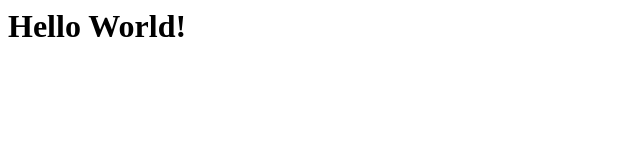
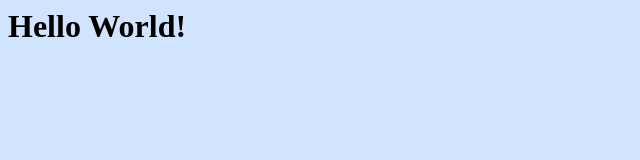
Before and after one commit to JacquelineSpain/html1, a plain HTML site: page index.html in a window 1280 px wide. Shown: the whole page, without its empty margins (0-640 px from the left). Drawn offline with Linux system fonts and the light colour scheme.

Commit message:
Second commit

```diff
--- a/index.html
+++ b/index.html
@@ -2,6 +2,7 @@
 <html>
 	<head>
 		<title>This is HTML</title>
+		<link rel="stylesheet" type="text/css" href="style.css">
 	</head>
 	<body>
 	<h1>Hello World!</h1>
--- /dev/null
+++ b/style.css
@@ -0,0 +1,3 @@
+body {
+    background-color: #d0e4fe;
+}
```
